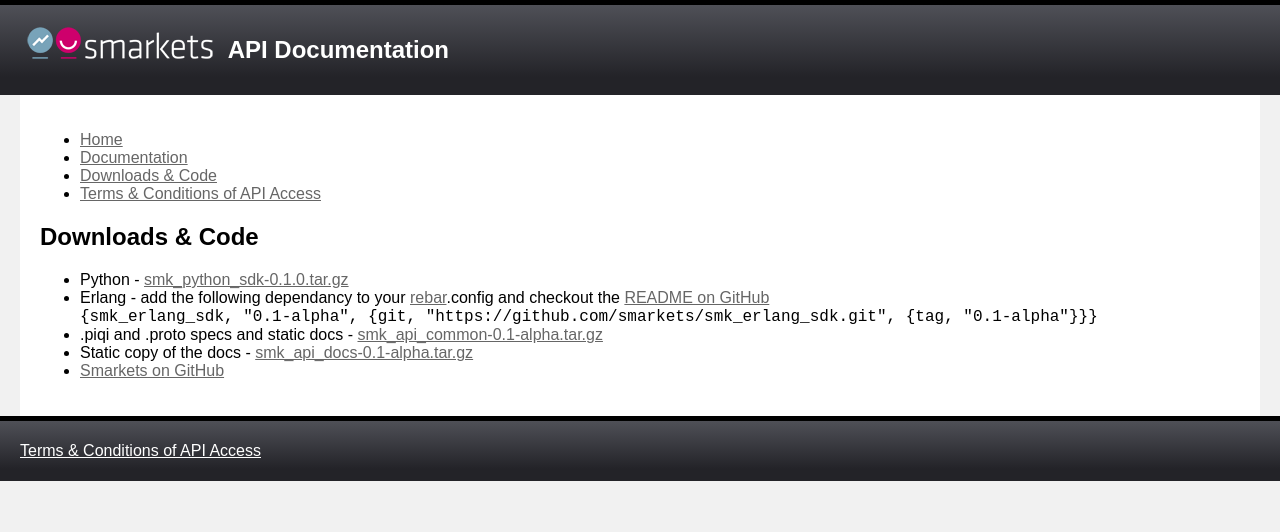
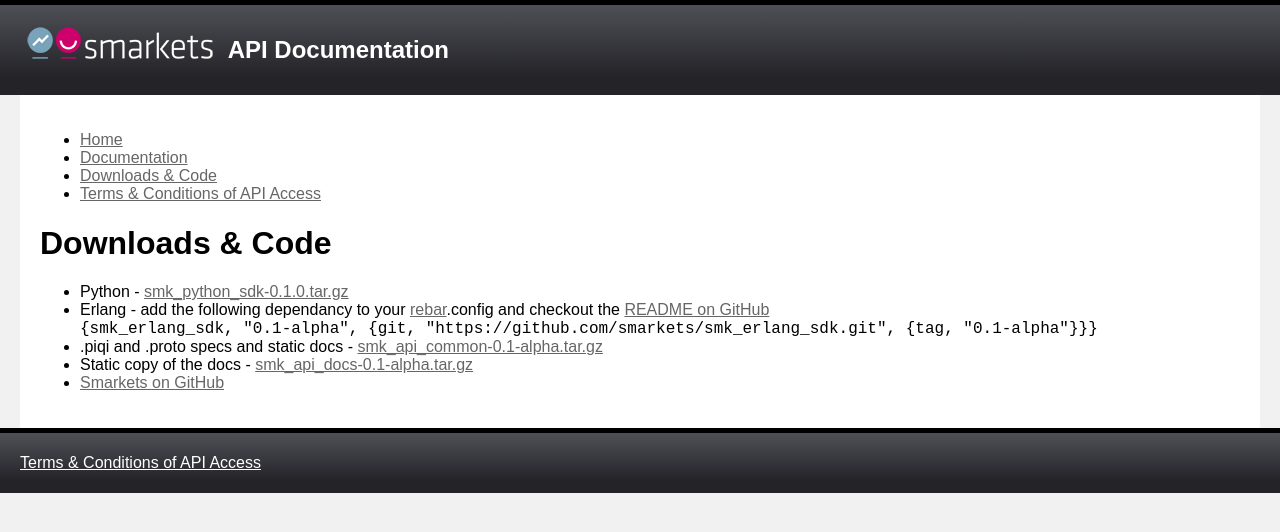
Before and after one commit to smarkets/smarkets.github.com, a Jekyll site: the page built from downloads.html, in a window 1280 px wide. Shown: the top 532 px of the page. Built offline with Jekyll 4.4.1, drawn with Linux system fonts in a browser that asks for light colours.

Commit message:
Switch to H1s for page headings

```diff
--- a/downloads.html
+++ b/downloads.html
@@ -2,7 +2,7 @@
 layout: default
 title: Downloads | Smarkets API
 ---
-<h2>Downloads &amp; Code</h2>
+<h1>Downloads &amp; Code</h1>
 <ul>
   <li>
   Python - <a href="https://github.com/smarkets/smk_python_sdk/downloads/smk_python_sdk-0.1.0.tar.gz">smk_python_sdk-0.1.0.tar.gz</a>
--- a/terms-conditions.html
+++ b/terms-conditions.html
@@ -2,7 +2,7 @@
 layout: default
 title: Terms &amp; Conditions | Smarkets API
 ---
-<h2>Terms &amp; Conditions</h2>
+<h1>Terms &amp; Conditions</h1>
 
 <p>The Smarkets API is currently open for experimental and testing purposes only. Please be aware that it is in constant development and may change or be withdrawn at any time. Before using the API, read through the following agreement carefully and ensure that you have read and understood its terms.</p>
 
```
